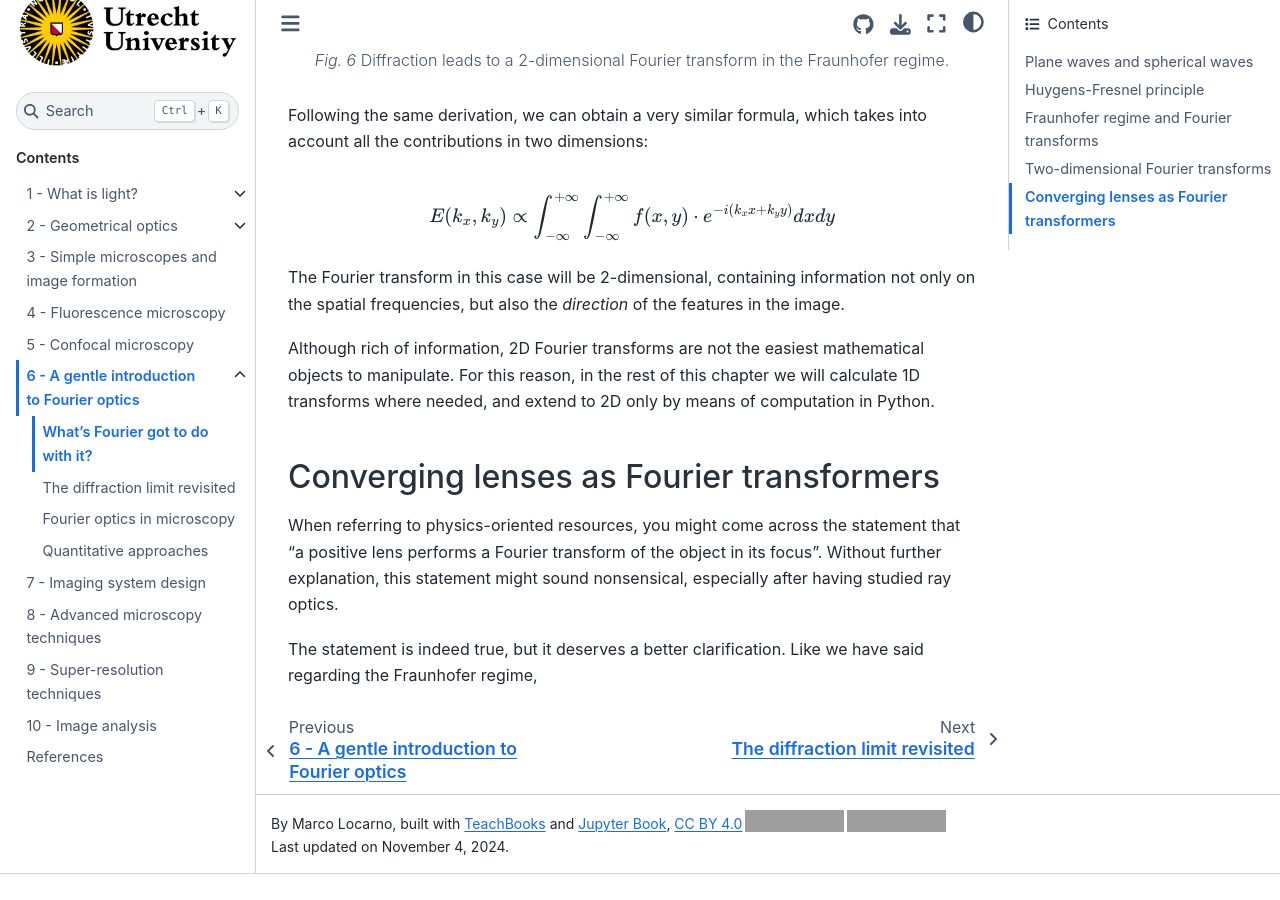
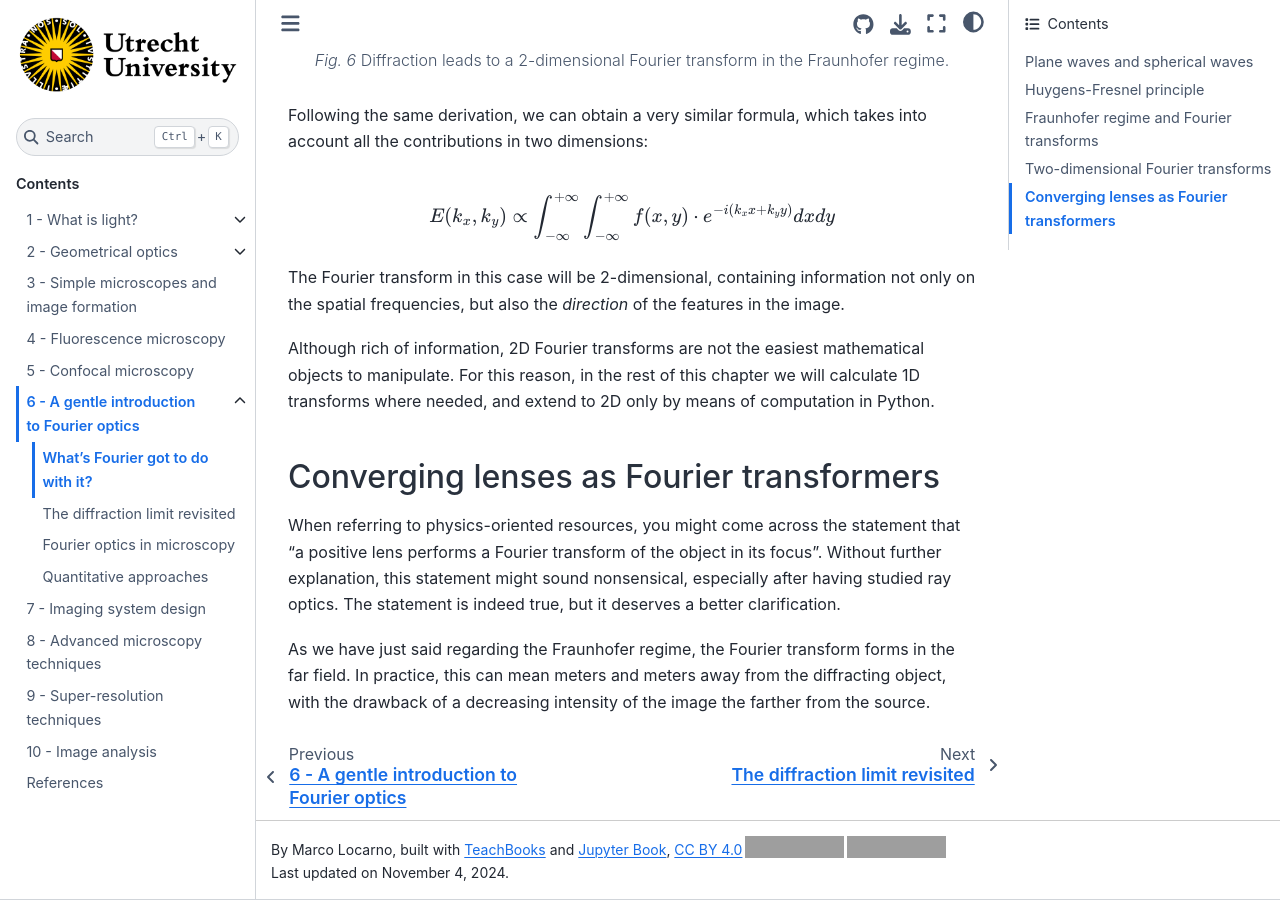
Before and after one commit to MarcoLoc95/ALMB, a Jupyter Book: the page built from book/some_content/chap6_1.md, in a window 1280 px wide and 900 px high, scrolled down 6158 px. Built offline with Jupyter Book 1.0.4 settings and Sphinx 7.4.7 and the Sphinx Book theme 1.1.4, drawn with Linux system fonts in a browser that asks for light colours; comment, search, counter and statistics services are not loaded; before the commit the page ends 7032 px from its top, so only the background shows below that; grey boxes are pictures that could not be loaded.

Commit message:
Update chap6_1.md

```diff
--- a/book/some_content/chap6_1.md
+++ b/book/some_content/chap6_1.md
@@ -161,6 +161,6 @@
 
 Converging lenses as Fourier transformers
 ---
-When referring to physics-oriented resources, you might come across the statement that "a positive lens performs a Fourier transform of the object in its focus". Without further explanation, this statement might sound nonsensical, especially after having studied ray optics.
+When referring to physics-oriented resources, you might come across the statement that "a positive lens performs a Fourier transform of the object in its focus". Without further explanation, this statement might sound nonsensical, especially after having studied ray optics. The statement is indeed true, but it deserves a better clarification.
 
-The statement is indeed true, but it deserves a better clarification. Like we have said regarding the Fraunhofer regime,
+As we have just said regarding the Fraunhofer regime, the Fourier transform forms in the far field. In practice, this can mean meters and meters away from the diffracting object, with the drawback of a decreasing intensity of the image the farther from the source.
```
